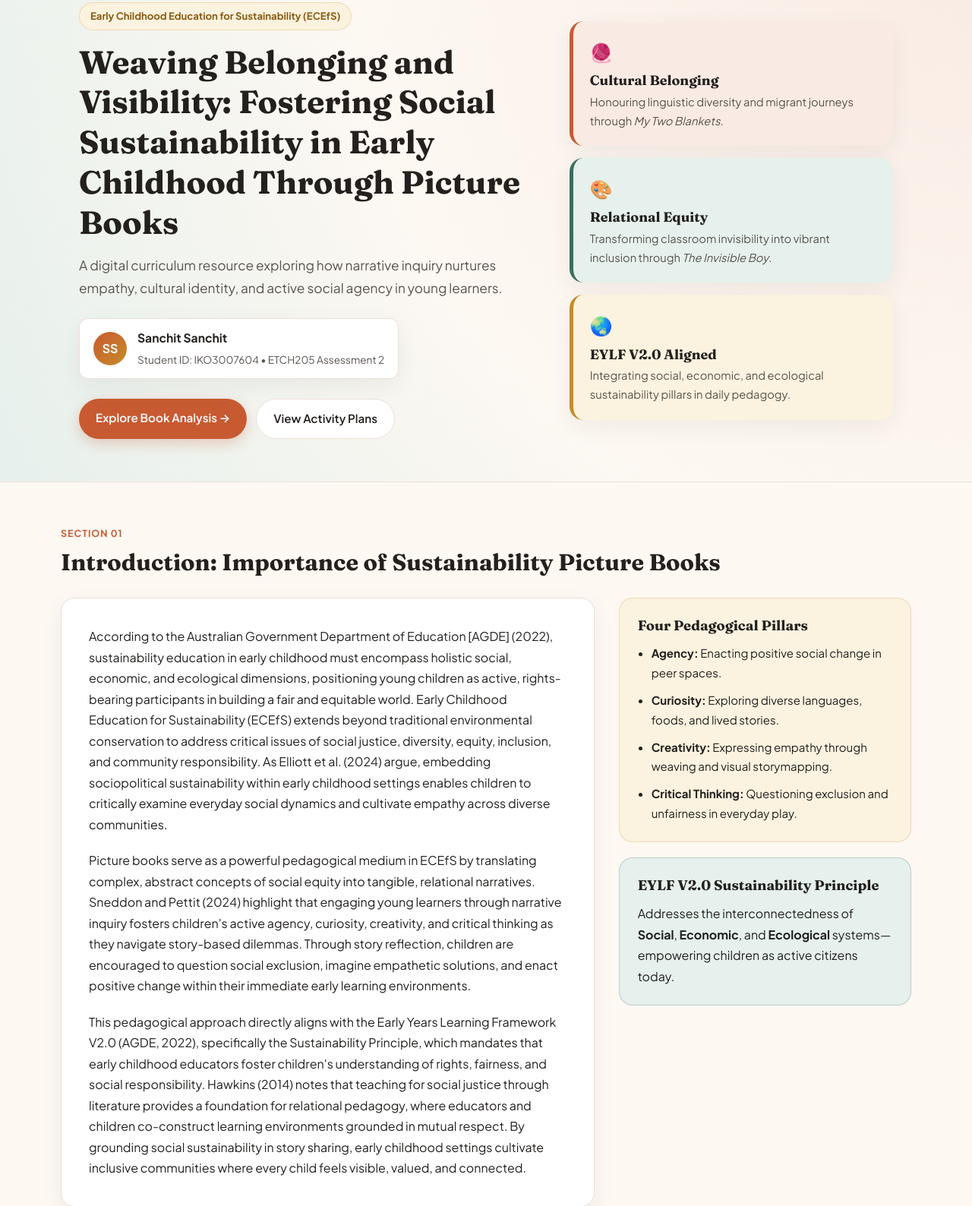
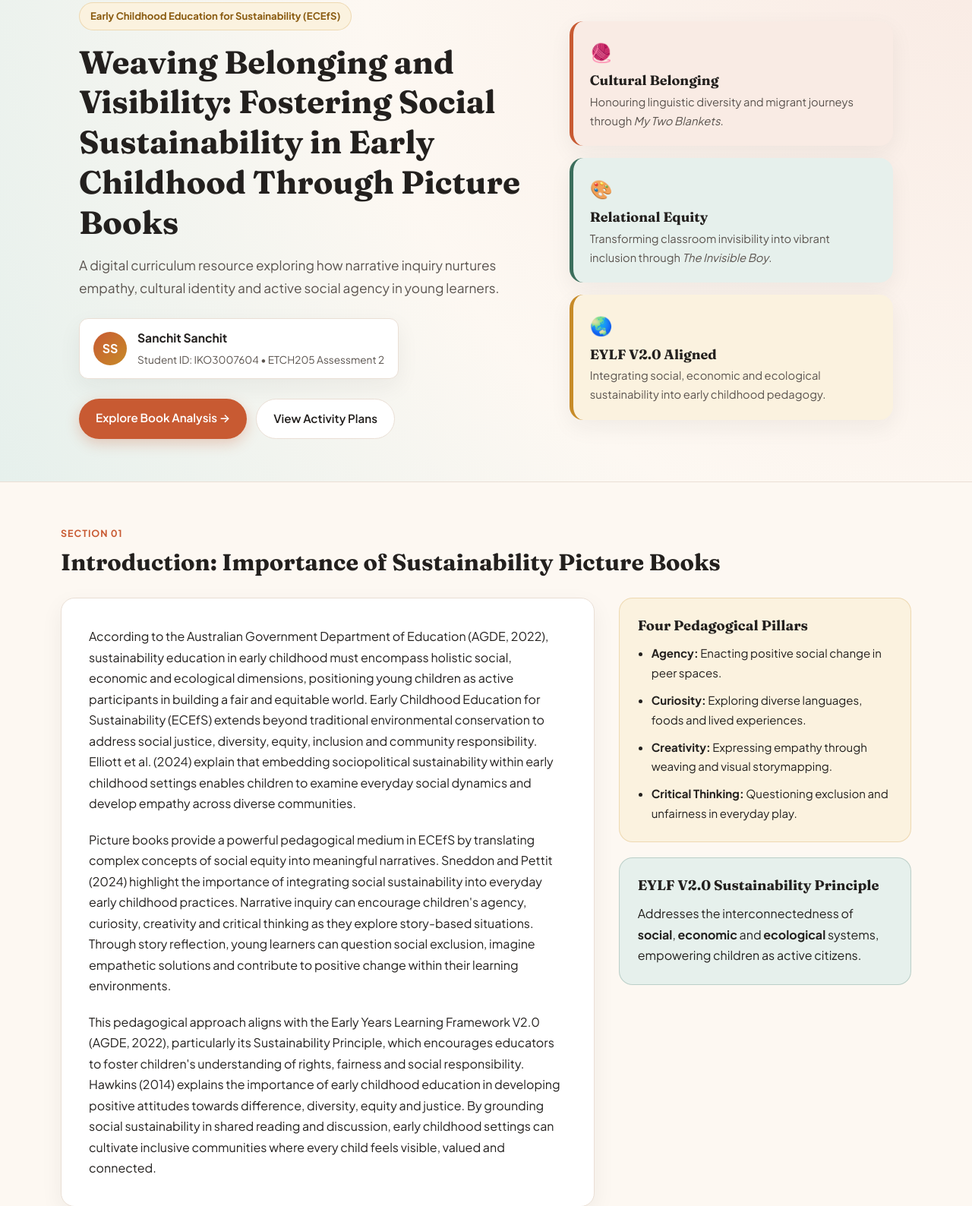
Before and after one commit to sanchits318-star/etch205, a plain HTML site: page index.html in a window 1280 px wide. Shown: the part 136-1724 px from the top of the page at 76% size. Drawn offline with Linux system fonts and the light colour scheme.

Commit message:
Update index.html

```diff
--- a/index.html
+++ b/index.html
@@ -1,13 +1,15 @@
+
 <!DOCTYPE html>
 <html lang="en">
 <head>
-  <meta charset="UTF-8" />
-  <meta name="viewport" content="width=device-width, initial-scale=1.0" />
-  <title>Weaving Belonging & Visibility | ETCH205 Curriculum Resource</title>
-  <link rel="preconnect" href="https://fonts.googleapis.com" />
-  <link rel="preconnect" href="https://fonts.gstatic.com" crossorigin />
-  <link href="https://fonts.googleapis.com/css2?family=Fraunces:opsz,wght@9..144,600;9..144,700&family=Plus+Jakarta+Sans:wght@400;500;600;700&display=swap" rel="stylesheet" />
-  <link rel="stylesheet" href="style.css" />
+  <meta charset="UTF-8">
+  <meta name="viewport" content="width=device-width, initial-scale=1.0">
+  <meta name="description" content="A digital early childhood curriculum resource exploring social sustainability, cultural belonging and inclusion through picture books.">
+  <title>Weaving Belonging & Visibility | ETCH205</title>
+  <link rel="preconnect" href="https://fonts.googleapis.com">
+  <link rel="preconnect" href="https://fonts.gstatic.com" crossorigin>
+  <link href="https://fonts.googleapis.com/css2?family=Fraunces:opsz,wght@9..144,600;9..144,700&family=Plus+Jakarta+Sans:wght@400;500;600;700&display=swap" rel="stylesheet">
+  <link rel="stylesheet" href="style.css">
 </head>
 <body>
   <header class="site-header">
@@ -16,7 +18,7 @@
         <span class="brand-badge">ETCH205</span>
         <span>Weaving Belonging</span>
       </a>
-      <button class="menu-toggle" aria-label="Toggle navigation" id="menuToggle">☰</button>
+      <button class="menu-toggle" aria-label="Toggle navigation" aria-expanded="false" aria-controls="siteNav" id="menuToggle">☰</button>
       <nav class="site-nav" id="siteNav">
         <a href="index.html" class="active">1. Introduction</a>
         <a href="analysis.html">2. Book Analysis</a>
@@ -31,7 +33,8 @@
       <div class="hero-content">
         <div class="pill-tag">Early Childhood Education for Sustainability (ECEfS)</div>
         <h1>Weaving Belonging and Visibility: Fostering Social Sustainability in Early Childhood Through Picture Books</h1>
-        <p class="hero-subtitle">A digital curriculum resource exploring how narrative inquiry nurtures empathy, cultural identity, and active social agency in young learners.</p>
+        <p class="hero-subtitle">A digital curriculum resource exploring how narrative inquiry nurtures empathy, cultural identity and active social agency in young learners.</p>
+
         <div class="author-card">
           <div class="author-avatar">SS</div>
           <div>
@@ -39,6 +42,7 @@
             <span>Student ID: IKO3007604 &bull; ETCH205 Assessment 2</span>
           </div>
         </div>
+
         <div class="hero-actions">
           <a href="analysis.html" class="btn btn-primary">Explore Book Analysis &rarr;</a>
           <a href="activities.html" class="btn btn-secondary">View Activity Plans</a>
@@ -59,7 +63,7 @@
         <div class="tapestry-card card-ochre">
           <span class="card-icon">🌏</span>
           <h3>EYLF V2.0 Aligned</h3>
-          <p>Integrating social, economic, and ecological sustainability pillars in daily pedagogy.</p>
+          <p>Integrating social, economic and ecological sustainability into early childhood pedagogy.</p>
         </div>
       </div>
     </div>
@@ -74,15 +78,15 @@
     <div class="content-layout">
       <article class="prose-card">
         <p>
-          According to the Australian Government Department of Education [AGDE] (2022), sustainability education in early childhood must encompass holistic social, economic, and ecological dimensions, positioning young children as active, rights-bearing participants in building a fair and equitable world. Early Childhood Education for Sustainability (ECEfS) extends beyond traditional environmental conservation to address critical issues of social justice, diversity, equity, inclusion, and community responsibility. As Elliott et al. (2024) argue, embedding sociopolitical sustainability within early childhood settings enables children to critically examine everyday social dynamics and cultivate empathy across diverse communities.
+          According to the Australian Government Department of Education (AGDE, 2022), sustainability education in early childhood must encompass holistic social, economic and ecological dimensions, positioning young children as active participants in building a fair and equitable world. Early Childhood Education for Sustainability (ECEfS) extends beyond traditional environmental conservation to address social justice, diversity, equity, inclusion and community responsibility. Elliott et al. (2024) explain that embedding sociopolitical sustainability within early childhood settings enables children to examine everyday social dynamics and develop empathy across diverse communities.
         </p>
 
         <p>
-          Picture books serve as a powerful pedagogical medium in ECEfS by translating complex, abstract concepts of social equity into tangible, relational narratives. Sneddon and Pettit (2024) highlight that engaging young learners through narrative inquiry fosters children's active agency, curiosity, creativity, and critical thinking as they navigate story-based dilemmas. Through story reflection, children are encouraged to question social exclusion, imagine empathetic solutions, and enact positive change within their immediate early learning environments.
+          Picture books provide a powerful pedagogical medium in ECEfS by translating complex concepts of social equity into meaningful narratives. Sneddon and Pettit (2024) highlight the importance of integrating social sustainability into everyday early childhood practices. Narrative inquiry can encourage children's agency, curiosity, creativity and critical thinking as they explore story-based situations. Through story reflection, young learners can question social exclusion, imagine empathetic solutions and contribute to positive change within their learning environments.
         </p>
 
         <p>
-          This pedagogical approach directly aligns with the Early Years Learning Framework V2.0 (AGDE, 2022), specifically the Sustainability Principle, which mandates that early childhood educators foster children's understanding of rights, fairness, and social responsibility. Hawkins (2014) notes that teaching for social justice through literature provides a foundation for relational pedagogy, where educators and children co-construct learning environments grounded in mutual respect. By grounding social sustainability in story sharing, early childhood settings cultivate inclusive communities where every child feels visible, valued, and connected.
+          This pedagogical approach aligns with the Early Years Learning Framework V2.0 (AGDE, 2022), particularly its Sustainability Principle, which encourages educators to foster children's understanding of rights, fairness and social responsibility. Hawkins (2014) explains the importance of early childhood education in developing positive attitudes towards difference, diversity, equity and justice. By grounding social sustainability in shared reading and discussion, early childhood settings can cultivate inclusive communities where every child feels visible, valued and connected.
         </p>
       </article>
 
@@ -91,7 +95,7 @@
           <h4>Four Pedagogical Pillars</h4>
           <ul class="styled-list">
             <li><strong>Agency:</strong> Enacting positive social change in peer spaces.</li>
-            <li><strong>Curiosity:</strong> Exploring diverse languages, foods, and lived stories.</li>
+            <li><strong>Curiosity:</strong> Exploring diverse languages, foods and lived experiences.</li>
             <li><strong>Creativity:</strong> Expressing empathy through weaving and visual storymapping.</li>
             <li><strong>Critical Thinking:</strong> Questioning exclusion and unfairness in everyday play.</li>
           </ul>
@@ -99,7 +103,7 @@
 
         <div class="info-box box-sage">
           <h4>EYLF V2.0 Sustainability Principle</h4>
-          <p>Addresses the interconnectedness of <strong>Social</strong>, <strong>Economic</strong>, and <strong>Ecological</strong> systems—empowering children as active citizens today.</p>
+          <p>Addresses the interconnectedness of <strong>social</strong>, <strong>economic</strong> and <strong>ecological</strong> systems, empowering children as active citizens.</p>
         </div>
       </aside>
     </div>
```
